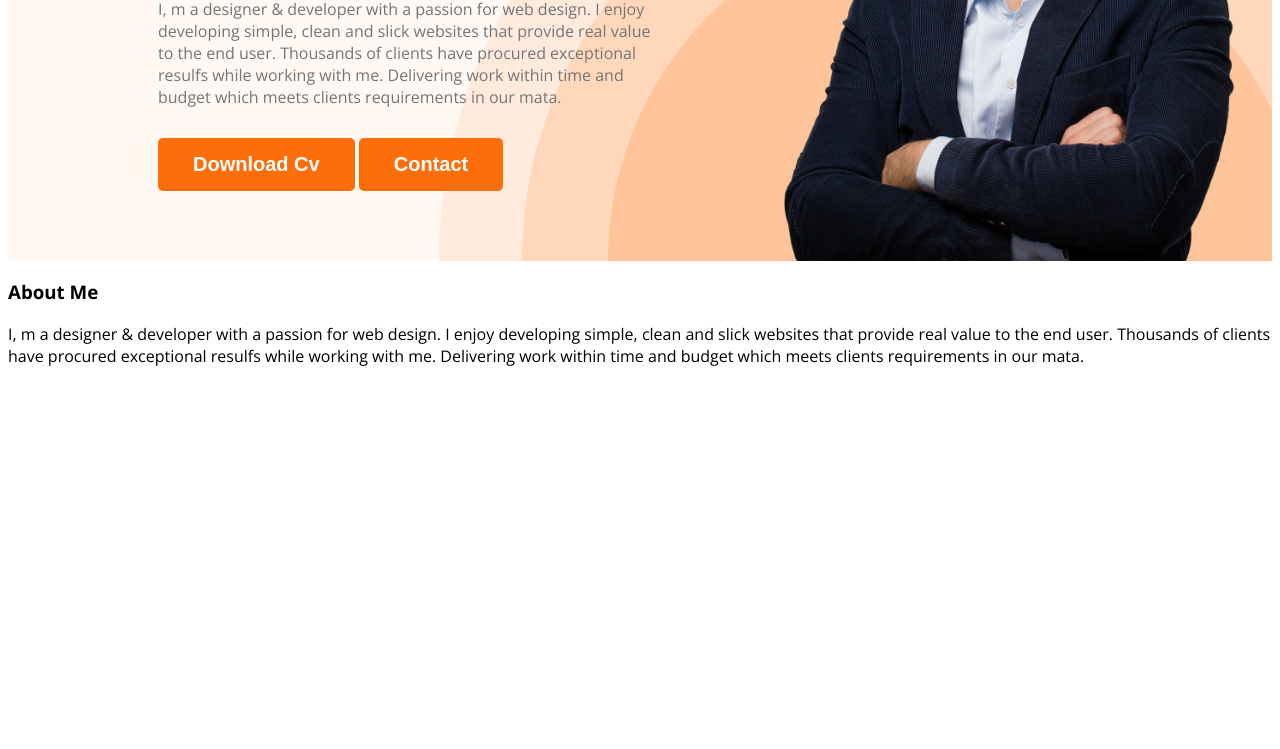
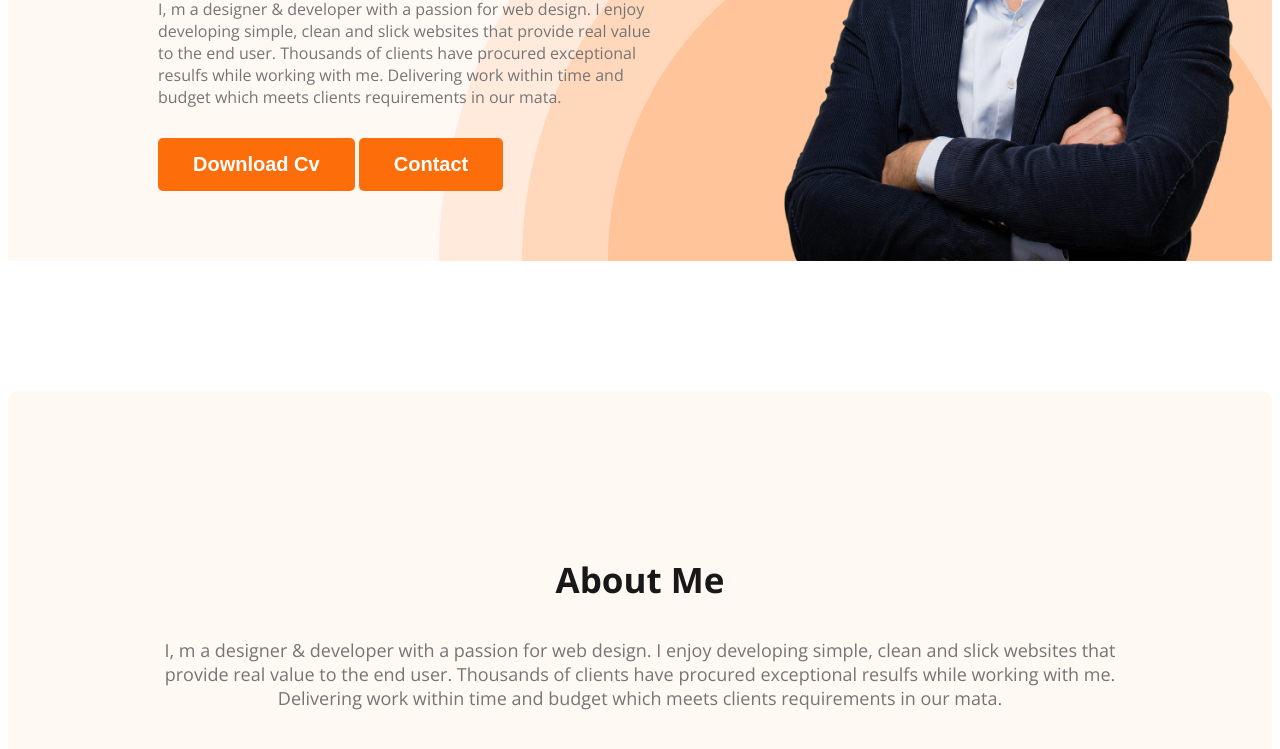
Before and after one commit to Projapo/Webdeveloper-portfolio, a plain HTML site: page index.html in a window 1280 px wide. Shown: the part 507-1256 px from the top of the page. Before the commit the page ends 890 px from the top, so only its background shows below. Drawn offline with nearby package versions, Linux system fonts and the light colour scheme.

Commit message:
about sec

```diff
--- a/index.html
+++ b/index.html
@@ -33,10 +33,11 @@
 
     </header>
     <main>
-        <section class="about"></section>
+        <section class="about">
         <h3 class="section-title">About Me</h3>
         <p class="section-description">I, m a designer & developer with a passion for web design. I enjoy developing simple, clean and slick websites that provide real value to the end user. Thousands of clients have procured exceptional resulfs while working with me. Delivering work within time and budget which meets clients requirements in our mata. </p>
 
+        </section>
 
     </main>
     <footer>
--- a/styles/port.css
+++ b/styles/port.css
@@ -95,3 +95,25 @@ nav a{
 /* main section styles */
 
 /*about section style */
+
+.about{
+    padding: 130px;
+    border-radius: 10px;
+    background: #FFF8F3;
+    margin-top: 130px;
+}
+
+.section-title{
+    color: #181818;
+     text-align: center;
+     font-size: 35px;
+     font-style: normal;
+     font-weight: 700;
+     line-height: normal;
+}
+.section-description{
+    color: #757575;
+text-align: center;
+font-family: Open Sans;
+font-size: 18px;
+}
```
